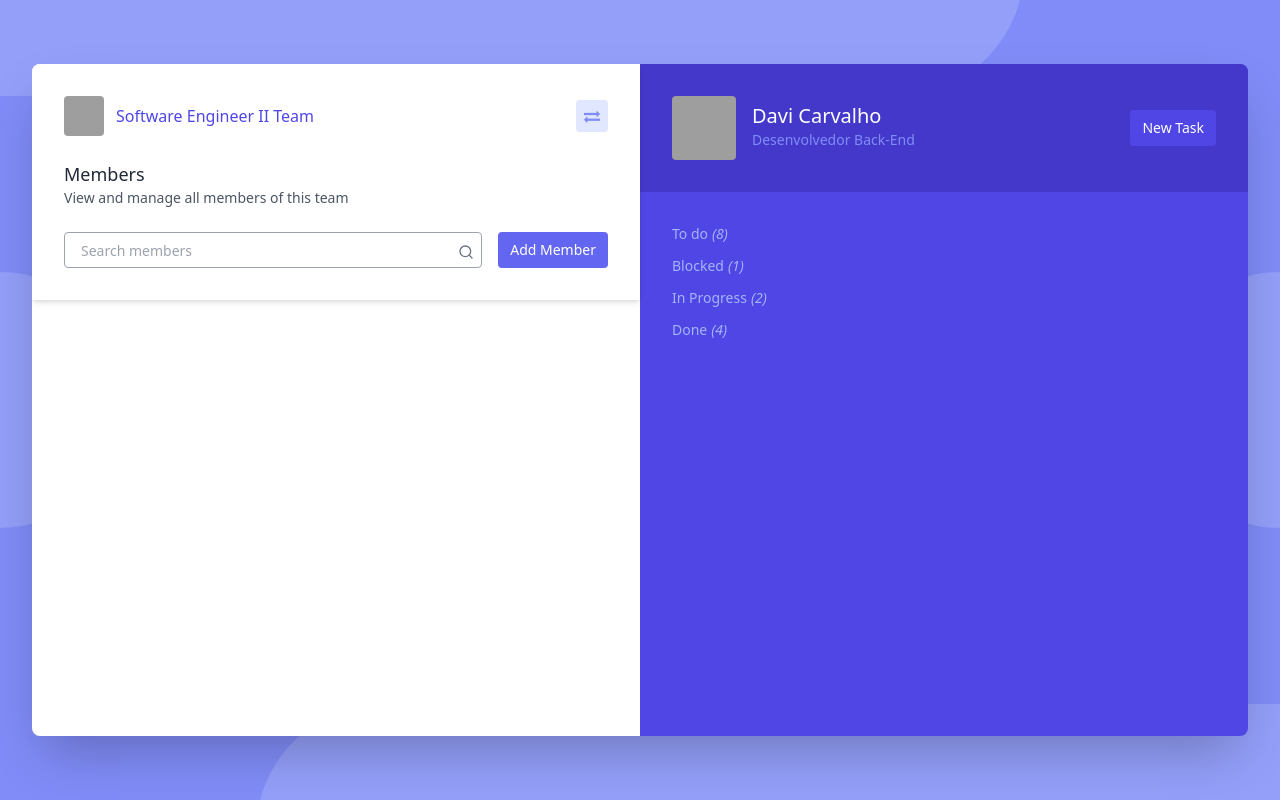
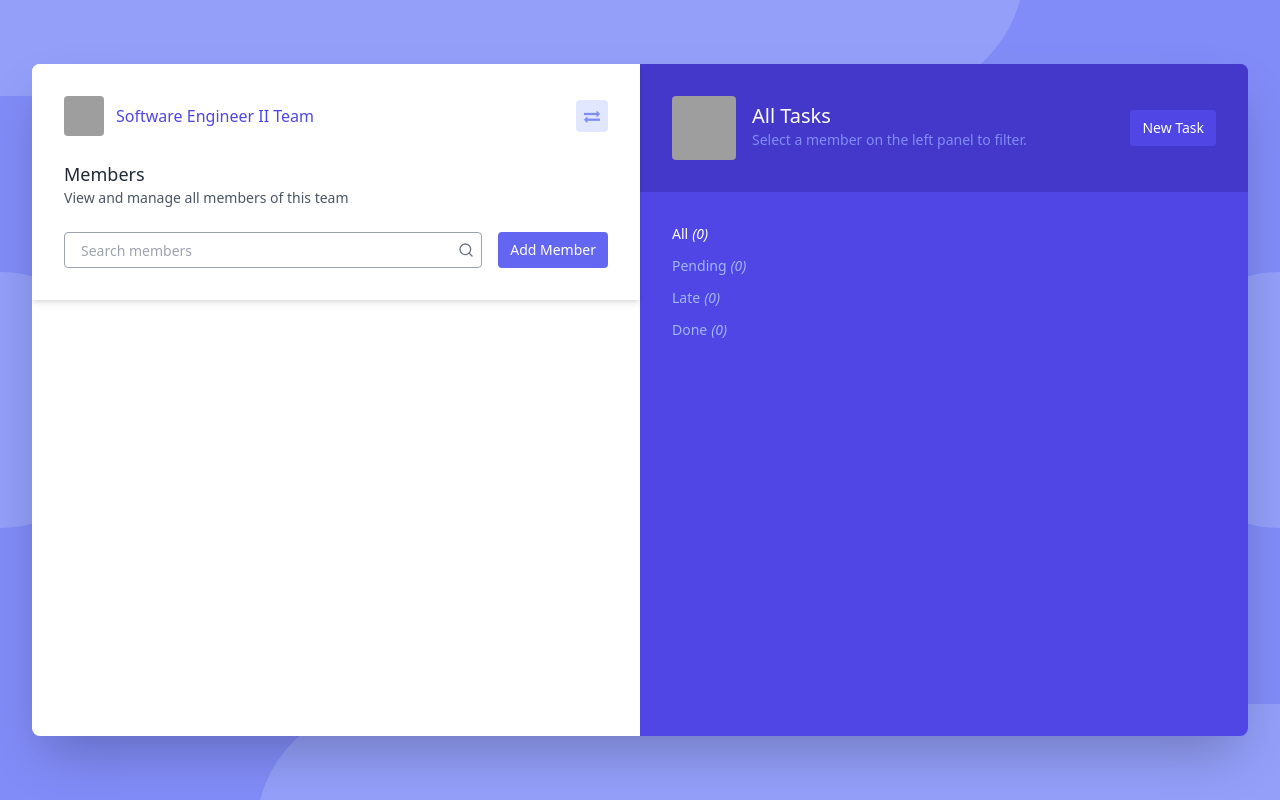
Before and after one commit to davisakamoto/team-tasks, a Django app: page / in a window 1280 px wide. Run offline with Django 5.2, Linux system fonts and the light colour scheme; data that the repository does not hold is empty; some libraries are stand-ins or nearby versions; grey boxes are pictures that could not be loaded.

Commit message:
Filters on manager and other improvements

```diff
--- a/manager/forms.py
+++ b/manager/forms.py
@@ -4,11 +4,12 @@
 class TaskForm(forms.ModelForm):
     class Meta:
         model = Task
-        fields = ['title', 'description', 'category', 'done', 'deadline']
+        fields = ['title', 'description', 'categoryId', 'personId', 'done', 'deadline']
         widgets = {
             'title': forms.TextInput(attrs={'class': 'form-control'}),
             'description': forms.Textarea(attrs={'class': 'form-control', 'rows': 3}),
-            'category': forms.Select(attrs={'class': 'form-select'}),
+            'categoryId': forms.Select(attrs={'class': 'form-select'}),
+            'personId': forms.Select(attrs={'class': 'form-select'}),
             'done': forms.CheckboxInput(attrs={'class': 'form-check-input'}),
             'deadline': forms.DateInput(attrs={'class': 'form-control', 'type': 'date'}),
         }
--- a/manager/models.py
+++ b/manager/models.py
@@ -1,4 +1,14 @@
 from django.db import models
+
+class Person(models.Model):
+    name = models.CharField(max_length=200)
+    email = models.CharField(blank=True, null=True)
+    role = models.CharField(blank=True, null=True)
+    joinedAt = models.DateField(null=True, blank=True)
+    createdAt = models.DateTimeField(auto_now_add=True)
+
+    def __str__(self):
+        return self.name
 
 class Category(models.Model):
     name = models.CharField(max_length=100, unique=True)
@@ -10,22 +20,12 @@ class Category(models.Model):
 class Task(models.Model):
     title = models.CharField(max_length=200)
     description = models.TextField(blank=True, null=True)
-    category = models.ForeignKey(Category, null=True, on_delete=models.SET_NULL)
     done = models.BooleanField(default=False)
+    categoryId = models.ForeignKey(Category, null=True, on_delete=models.SET_NULL)
+    personId = models.ForeignKey(Person, null=True, on_delete=models.SET_NULL)
     deadline = models.DateField(null=True, blank=True)
     doneAt = models.DateTimeField(null=True, blank=True)
     createdAt = models.DateTimeField(auto_now_add=True)
 
     def __str__(self):
         return self.title
-
-
-class Person(models.Model):
-    name = models.CharField(max_length=200)
-    email = models.CharField(blank=True, null=True)
-    role = models.CharField(blank=True, null=True)
-    joinedAt = models.DateField(null=True, blank=True)
-    createdAt = models.DateTimeField(auto_now_add=True)
-
-    def __str__(self):
-        return self.title
--- a/manager/templates/manager/manager.html
+++ b/manager/templates/manager/manager.html
@@ -7,6 +7,15 @@
   <script src="https://cdn.tailwindcss.com"></script>
   <link rel="stylesheet" href="https://cdnjs.cloudflare.com/ajax/libs/font-awesome/4.7.0/css/font-awesome.min.css">
 </head>
+
+<script>
+  function addOrUpdateParam(key, value) {
+    const url = new URL(window.location);
+    url.searchParams.set(key, value);
+    window.location.href = url.toString();
+  }
+</script>
+
 <body class="relative bg-indigo-400 h-screen overflow-hidden">
 
   <div class="h-screen w-screen bg-indigo-400 overflow-hidden absolute flex items-center">
@@ -34,19 +43,20 @@
               <form id="searchForm" method="get" class="h-full">
                 <input placeholder="Search members" name="search" value="{{search_query}}" onchange="document.getElementById('searchForm').submit();"
                   type="text" class="w-full border rounded border-gray-400 h-full focus:outline-none pl-4 pr-8 text-gray-700 text-sm text-gray-500">
-                <svg stroke="currentColor" class="w-4 h-4 absolute right-0 top-0 mt-3 mr-2 text-gray-500" stroke-width="2" fill="none" stroke-linecap="round" stroke-linejoin="round" viewBox="0 0 24 24">
+                <svg stroke="currentColor" class="w-4 h-5 absolute right-0 top-0 mt-2 mr-2 text-gray-500" stroke-width="2" fill="none" stroke-linecap="round" stroke-linejoin="round" viewBox="0 0 24 24">
                   <circle cx="11" cy="11" r="8"/><path d="M21 21l-4.35-4.35"/>
                 </svg>
               </form>
             </div>
-            <a href="createPerson/" class="bg-indigo-500 text-white py-2 text-sm px-3 rounded focus:outline-none ml-4 inline-block">Add Member</a>
+            <a href="{% url 'manager:createPerson' %}" class="bg-indigo-500 text-white py-2 text-sm px-3 rounded focus:outline-none ml-4 inline-block">Add Member</a>
           </div>
         </div>
 
         {% comment %} MEMBERS LIST {% endcomment %}
         <div class="overflow-auto flex-grow">
           {% for member in members %}
-          <div class="bg-gray-100 px-8 py-6 flex items-center border-b border-gray-300">
+            <div class="{% if member_selected.id == member.id %} bg-gray-200 {% else %} bg-gray-100 {% endif %} px-8 py-6 flex items-center border-b border-gray-300"
+              onclick="addOrUpdateParam('member', {{member.id}})" style="cursor: pointer;">
               <div class="flex ml-4">
                 <img src="https://cdn-icons-png.freepik.com/512/3626/3626507.png" class="w-10 h-10 object-cover rounded object-top" />
                 <div class="flex flex-col pl-4">
@@ -66,20 +76,36 @@
         </div>
       </div>
       <div class="lg:w-1/2 bg-indigo-600 text-white flex flex-col">
+        {% if member_selected %}
           <div class="p-8 bg-indigo-700 flex items-center">
             <img src="https://cdn-icons-png.freepik.com/512/3626/3626507.png" class="w-16 h-16 mr-4 object-top object-cover rounded" />
             <div class="mr-auto">
-            <h1 class="text-xl leading-none mb-1">Davi Carvalho</h1>
-            <h2 class="text-indigo-400 text-sm">Desenvolvedor Back-End</h2>
+              <h1 class="text-xl leading-none mb-1">{{member_selected.name}}</h1>
+              <h2 class="text-indigo-400 text-sm">{{member_selected.role}}</h2>
+            </div>
+            <button onclick="addOrUpdateParam('member', '')" class="bg-indigo-600 text-white py-2 text-sm px-3 rounded focus:outline-none">See All</button>
+            <button class="bg-indigo-600 text-white py-2 text-sm px-3 rounded focus:outline-none ml-3">New Task</button>
+          </div>
+        {% else %}
+          <div class="p-8 bg-indigo-700 flex items-center">
+            <img src="https://cdn-icons-png.flaticon.com/512/6024/6024190.png" class="w-16 h-16 mr-4 object-top object-cover rounded" />
+            <div class="mr-auto">
+              <h1 class="text-xl leading-none mb-1">All Tasks</h1>
+              <h2 class="text-indigo-400 text-sm">Select a member on the left panel to filter.</h2>
             </div>
             <button class="bg-indigo-600 text-white py-2 text-sm px-3 rounded focus:outline-none">New Task</button>
           </div>
+        {% endif %}
         <div class="p-8 flex flex-1 items-start overflow-auto">
           <div class="flex-shrink-0 text-sm sticky top-0">
-            <div class="flex items-center {% if taskListMode != 0 %} text-indigo-300 {% endif %} mb-3" onclick="taskListMode=0;">To do <span class="italic text-sm ml-1">(8)</span></div>
-            <div class="flex items-center {% if taskListMode != 1 %} text-indigo-300 {% endif %} mb-3" onclick="taskListMode=1;">Blocked <span class="italic text-sm ml-1">(1)</span></div>
-            <div class="flex items-center {% if taskListMode != 2 %} text-indigo-300 {% endif %} mb-3" onclick="taskListMode=2;">In Progress <span class="italic text-sm ml-1">(2)</span></div>
-            <div class="flex items-center {% if taskListMode != 3 %} text-indigo-300 {% endif %}" onclick="taskListMode=3;">Done <span class="italic text-sm ml-1">(4)</span></div>
+            <div class="flex items-center {% if taskStatus != None %} text-indigo-300 {% endif %} mb-3" onclick="addOrUpdateParam('task', '')" style="cursor: pointer;">
+              All <span class="italic text-sm ml-1">({{lenAll}})</span></div>
+            <div class="flex items-center {% if taskStatus != 'todo' %} text-indigo-300 {% endif %} mb-3" onclick="addOrUpdateParam('task', 'todo')" style="cursor: pointer;">
+              Pending <span class="italic text-sm ml-1">({{lenTodo}})</span></div>
+            <div class="flex items-center {% if taskStatus != 'late' %} text-indigo-300 {% endif %} mb-3" onclick="addOrUpdateParam('task', 'late')" style="cursor: pointer;">
+              Late <span class="italic text-sm ml-1">({{lenLate}})</span></div>
+            <div class="flex items-center {% if taskStatus != 'done' %} text-indigo-300 {% endif %} mb-3" onclick="addOrUpdateParam('task', 'done')" style="cursor: pointer;">
+              Done <span class="italic text-sm ml-1">({{lenDone}})</span></div>
           </div>
           <div class="flex-1 pl-10">
             {% for task in tasks %}
--- a/manager/urls.py
+++ b/manager/urls.py
@@ -5,7 +5,7 @@ app_name = 'manager'
 
 urlpatterns = [
     path('', Manager.as_view(), name="manager"),
-    path('createPerson/', CreatePerson.as_view(), name="createPerson"),
-    path('editPerson/<int:pk>/', EditPerson.as_view(), name="editPerson"),
-    path('deletePerson/<int:pk>/', DeletePerson.as_view(), name="deletePerson")
+    path('member/new', CreatePerson.as_view(), name="createPerson"),
+    path('member/<int:pk>/', EditPerson.as_view(), name="editPerson"),
+    path('member/<int:pk>/delete', DeletePerson.as_view(), name="deletePerson")
 ]
--- a/manager/views.py
+++ b/manager/views.py
@@ -1,37 +1,72 @@
 from django.views.generic import View
 from django.shortcuts import render, redirect, get_object_or_404
-from django.http import HttpResponse
+from django.utils import timezone
 
 from .models import Task, Category, Person
 from .forms import TaskForm, PersonForm
 
 class Manager(View):
     def get(self, request):
+        data = {}
+
+        data['categories'] = Category.objects.all()
+        data['form'] = TaskForm()
+
+        data.update(self.get_tasks(request))
+        data.update(self.get_members(request))
+
+        return render(request, 'manager/manager.html', data)
+
+    def get_tasks(self, request):
+        data = {}
+        today = timezone.now().date()
+
+        member_id = request.GET.get("member")
+        data['task_status'] = request.GET.get("task")
+
+        if member_id:
+            tasks = Task.objects.filter()
+            data['member_selected'] = Person.objects.get(id=member_id)
+        else:
+            tasks = Task.objects.all()
+
+
+        tasksTodo = tasks.filter(done=False)
+        tasksLate = tasks.filter(deadline__lt=today)
+        tasksDone = tasks.filter(done=True)
+
+        data['lenAll'] = len(tasks)
+        data['lenTodo'] = len(tasksTodo)
+        data['lenLate'] = len(tasksLate)
+        data['lenDone'] = len(tasksDone)
+
+        if data['task_status'] == 'todo':
+            tasks = tasksTodo
+        elif data['task_status'] == 'late':
+            tasks = tasksLate
+        elif data['task_status'] == 'done':
+            tasks = tasksDone
+
+        data['tasks'] = tasks
+
+        return data
+
+    def get_members(self, request):
         search_query = request.GET.get("search", "")
+
         if search_query:
             members = Person.objects.filter(name__icontains=search_query)
         else:
             members = Person.objects.all()
 
-        tasks = Task.objects.all()
-        categories = Category.objects.all()
-        form = TaskForm()
-
-        data = {
-            "form": form,
-            "categories": categories,
-            "tasks": tasks,
-            "members": members,
-            "search_query": search_query
+        return {
+            'members': members,
+            'search_query': search_query
         }
 
-        return render(request, 'manager/manager.html', data)
-
-    def post(self, request):
-        return self.get(request)
 
 class CreatePerson(View):
-    template_name = "manager/createPerson.html"
+    template_name = "manager/person.html"
     def get(self, request):
         form = PersonForm()
         data = {
@@ -48,9 +83,17 @@ class CreatePerson(View):
         return render(request)
 
 class EditPerson(View):
-    template_name = "manager/createPerson.html"
+    template_name = "manager/person.html"
 
     def get(self, request, pk):
+        if pk == 0:
+            form = PersonForm()
+            data = {
+                "form": form,
+                "edit": False
+            }
+            return render(request, self.template_name, data)
+
         person = get_object_or_404(Person, pk=pk)
         form = PersonForm(instance=person)
         data = {
```
Also changed, not shown: manager/templates/manager/person.html (renamed from manager/templates/manager/createPerson.html, +17 -4 lines), manager/migrations/0003_rename_category_task_categoryid_task_personid.py (added). Lines whose indentation alone changed are shown as unchanged.
